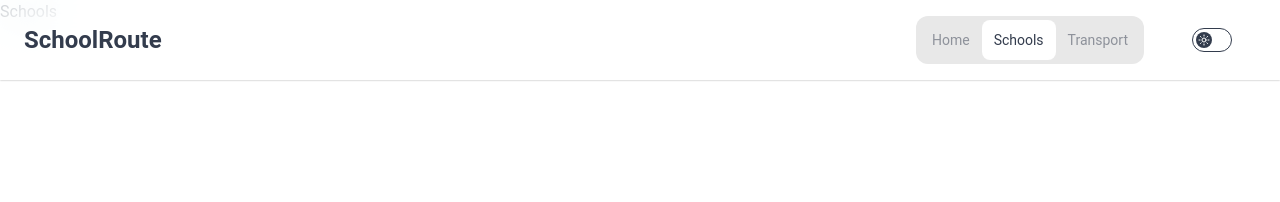
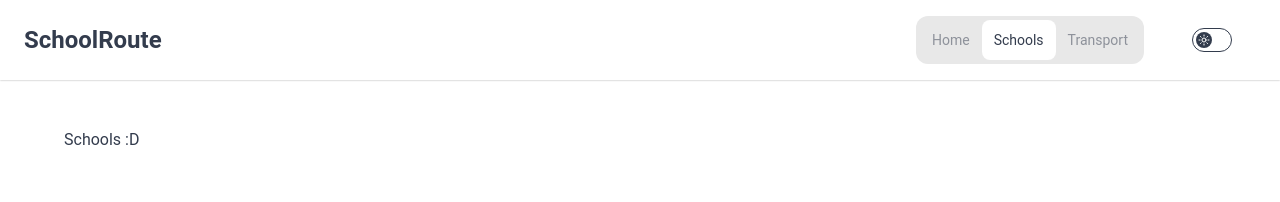
Before and after one commit to CobaltBlueTarantula/SchoolRoute, a SvelteKit app: page /schools in a window 1280 px wide. Shown: the top 202 px of the page. Built offline with nearby package versions, Linux system fonts and the light colour scheme.

Commit message:
Patch minor merge issues

```diff
--- a/src/routes/schools/+page.svelte
+++ b/src/routes/schools/+page.svelte
@@ -2,4 +2,6 @@
 
 </script>
 
-<h1>Schools</h1>
+<div class="pt-32 pl-16">
+  <h1>Schools :D</h1>
+</div>
--- a/src/routes/transport/+page.svelte
+++ b/src/routes/transport/+page.svelte
@@ -23,12 +23,9 @@
       selectedSchool = found;
     }
   }
-
-  $inspect(selectedSchool);
-  $inspect(selectedRoute);
 </script>
 
-<div class="flex flex-col md:flex-row w-full">
+<div class="flex flex-col md:flex-row w-full pt-20">
   <section class="md:w-1/3 h-76">
     <div class="mb-10 shadow-sm drop-shadow-2xl m-4 md:m-8 p-6 md:p-10 card bg-base-100">
       <h1 class="font-semibold text-2xl pb-6">Public Transport Services</h1>
```
